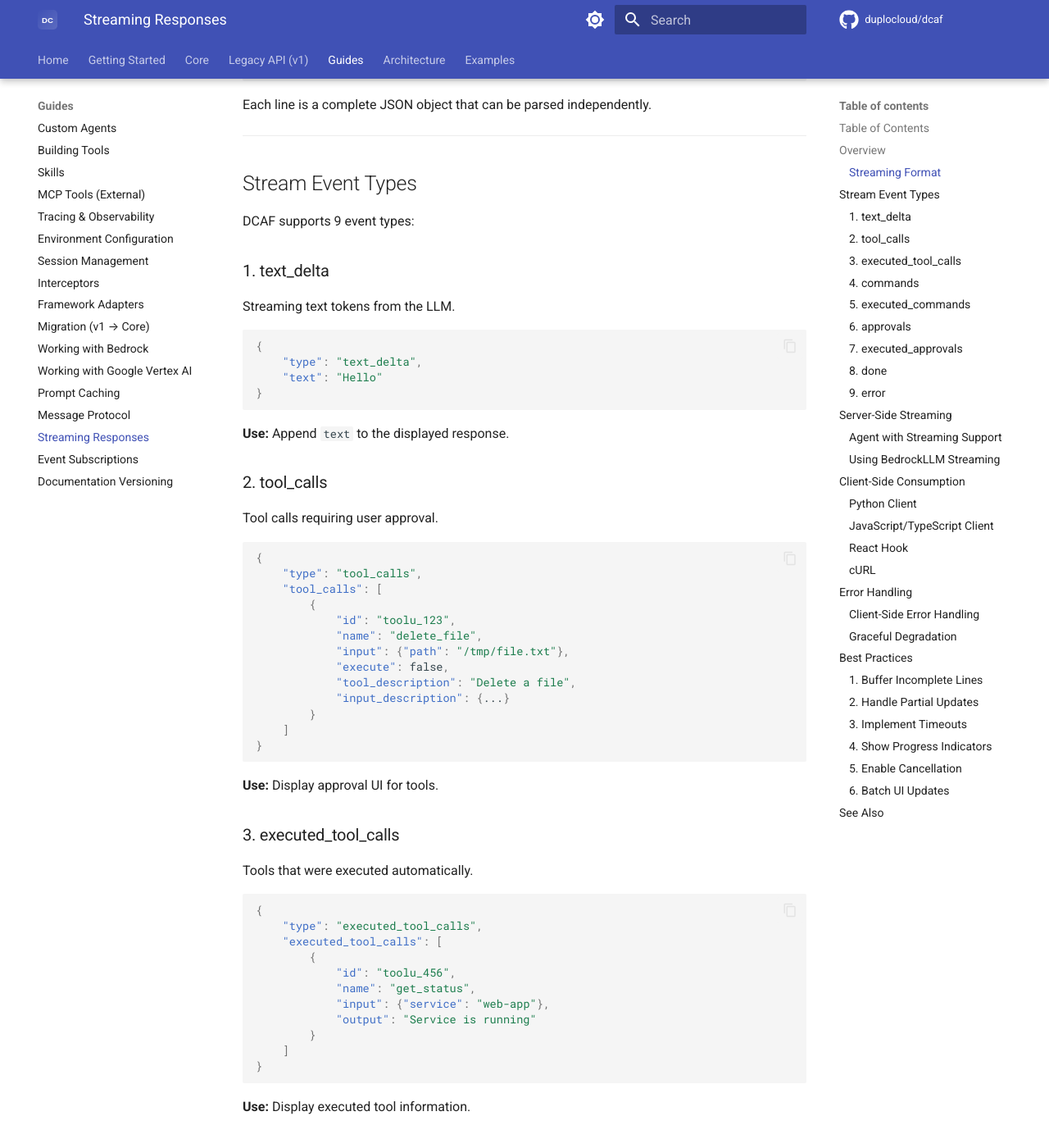
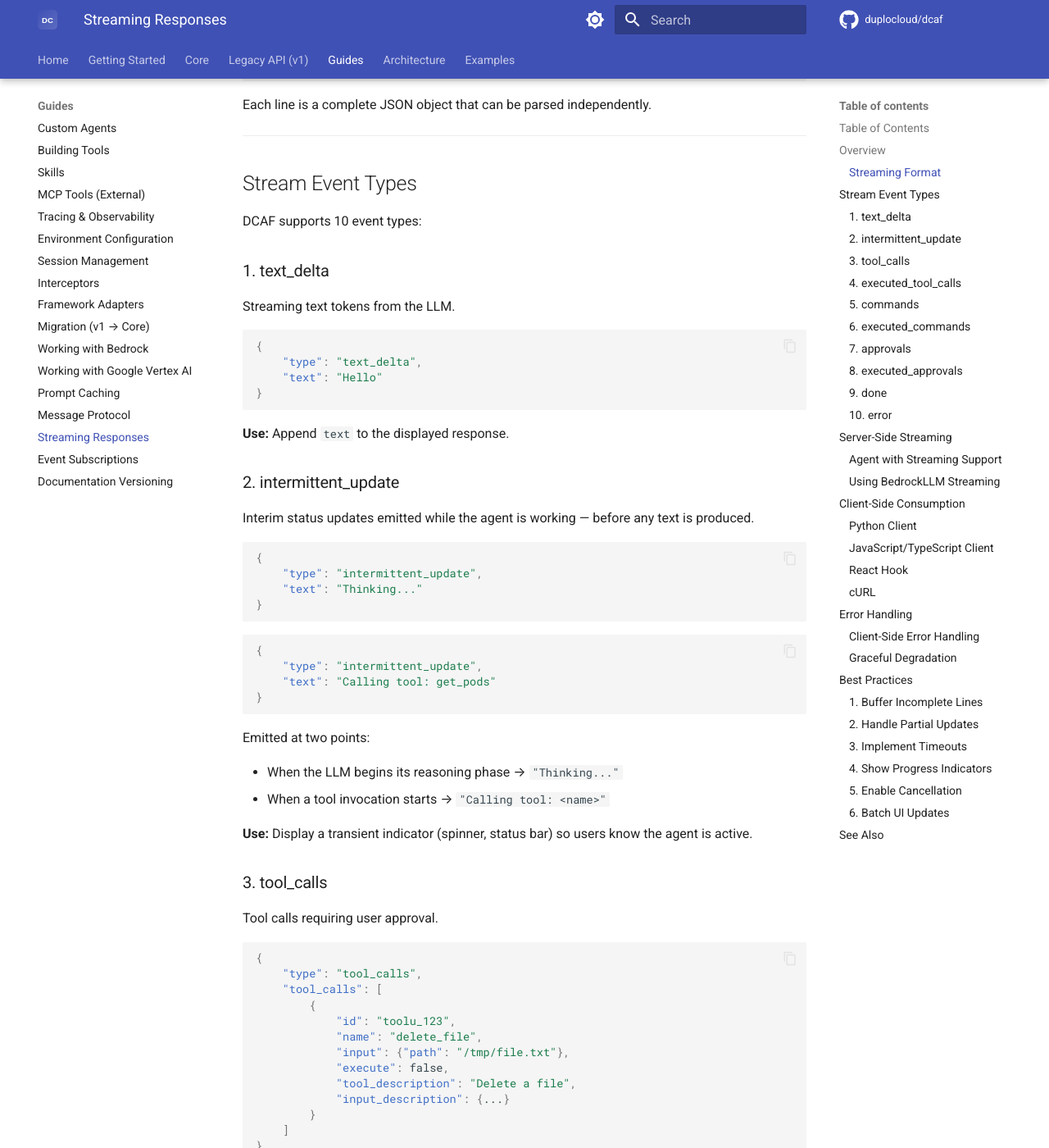
Before and after one commit to duplocloud/dcaf, an MkDocs documentation site: the page built from docs/guides/streaming.md, in a window 1280 px wide and 1400 px high, scrolled down 1039 px. Shown: the whole window at 82% size. Built offline with MkDocs 1.6.1 and Material for MkDocs 9.7.7, drawn with Linux system fonts in a browser that asks for light colours; comment, search, counter and statistics services are not loaded; some of the changed text lies outside the part shown.

Commit message:
feat: add IntermittentUpdateEvent for streaming status updates
Surface reasoning and tool-call activity as a new stream event type
`intermittent_update` with a `text` field. Emitted when the LLM begins
its reasoning phase ("Thinking...") and when a tool invocation starts
("Calling tool: <name>"). Events are UI-only signals — never accumulated
into response text or conversation history.

Co-Authored-By: Claude Sonnet 4.6 <noreply@anthropic.com>

````diff
--- a/docs/guides/streaming.md
+++ b/docs/guides/streaming.md
@@ -40,7 +40,7 @@ Each line is a complete JSON object that can be parsed independently.
 
 ## Stream Event Types
 
-DCAF supports 9 event types:
+DCAF supports 10 event types:
 
 ### 1. text_delta
 
@@ -55,7 +55,32 @@ Streaming text tokens from the LLM.
 
 **Use:** Append `text` to the displayed response.
 
-### 2. tool_calls
+### 2. intermittent_update
+
+Interim status updates emitted while the agent is working — before any text is produced.
+
+```json
+{
+    "type": "intermittent_update",
+    "text": "Thinking..."
+}
+```
+
+```json
+{
+    "type": "intermittent_update",
+    "text": "Calling tool: get_pods"
+}
+```
+
+Emitted at two points:
+
+- When the LLM begins its reasoning phase → `"Thinking..."`
+- When a tool invocation starts → `"Calling tool: <name>"`
+
+**Use:** Display a transient indicator (spinner, status bar) so users know the agent is active.
+
+### 3. tool_calls
 
 Tool calls requiring user approval.
 
@@ -97,7 +122,7 @@ Tools that were executed automatically.
 
 **Use:** Display executed tool information.
 
-### 4. commands
+### 5. commands
 
 Terminal commands for approval.
 
@@ -196,7 +221,7 @@ Stream completed successfully.
 
 **Use:** Finalize UI, enable user input.
 
-### 9. error
+### 10. error
 
 Error during streaming.
 
@@ -300,7 +325,10 @@ def stream_chat(messages: list):
             event = json.loads(line.decode('utf-8'))
             event_type = event.get("type")
 
-            if event_type == "text_delta":
+            if event_type == "intermittent_update":
+                print(f"\r[{event.get('text')}]", end="", flush=True)
+
+            elif event_type == "text_delta":
                 text = event.get("text", "")
                 accumulated_text += text
                 print(text, end="", flush=True)
@@ -385,6 +413,10 @@ async function streamChat(messages) {
                 const event = JSON.parse(line);
 
                 switch (event.type) {
+                    case 'intermittent_update':
+                        showStatus(event.text);
+                        break;
+
                     case 'text_delta':
                         accumulatedText += event.text;
                         updateDisplay(event.text);
@@ -452,6 +484,7 @@ import { useState, useCallback } from 'react';
 function useStreamingChat() {
     const [text, setText] = useState('');
     const [isStreaming, setIsStreaming] = useState(false);
+    const [status, setStatus] = useState('');
     const [toolCalls, setToolCalls] = useState([]);
     const [error, setError] = useState(null);
 
@@ -488,7 +521,11 @@ function useStreamingChat() {
                     const event = JSON.parse(line);
 
                     switch (event.type) {
+                        case 'intermittent_update':
+                            setStatus(event.text);
+                            break;
                         case 'text_delta':
+                            setStatus('');
                             setText(prev => prev + event.text);
                             break;
                         case 'tool_calls':
@@ -501,18 +538,18 @@ function useStreamingChat() {
                 }
             }
         } catch (e) {
-            setError(e.message);
+            setError(e.text);
         } finally {
             setIsStreaming(false);
         }
     }, []);
 
-    return { text, isStreaming, toolCalls, error, sendMessage };
+    return { text, isStreaming, status, toolCalls, error, sendMessage };
 }
 
 // Usage in component
 function ChatComponent() {
-    const { text, isStreaming, toolCalls, error, sendMessage } = useStreamingChat();
+    const { text, isStreaming, status, toolCalls, error, sendMessage } = useStreamingChat();
     const [input, setInput] = useState('');
 
     const handleSubmit = () => {
@@ -523,8 +560,9 @@ function ChatComponent() {
     return (
         <div>
             <div className="response">
+                {status && <div className="status-indicator">{status}</div>}
                 {text}
-                {isStreaming && <span className="cursor">▌</span>}
+                {isStreaming && !status && <span className="cursor">▌</span>}
             </div>
 
             {toolCalls.length > 0 && (
@@ -690,6 +728,7 @@ Don't assume events arrive in a specific order:
 ```javascript
 let state = {
     text: '',
+    status: '',
     toolCalls: [],
     executedTools: [],
     commands: [],
@@ -702,7 +741,11 @@ let state = {
 
 function processEvent(event) {
     switch (event.type) {
+        case 'intermittent_update':
+            state.status = event.text;
+            break;
         case 'text_delta':
+            state.status = '';  // clear status once text starts arriving
             state.text += event.text;
             break;
         case 'tool_calls':
@@ -752,17 +795,21 @@ def stream_with_timeout(messages, timeout=60):
 
 ### 4. Show Progress Indicators
 
+Use `status` events to display meaningful, real-time feedback rather than a generic spinner:
+
 ```jsx
-function StreamingResponse({ text, isStreaming }) {
+function StreamingResponse({ text, isStreaming, status }) {
     return (
         <div className="response">
-            {text}
-            {isStreaming && (
+            {status && (
                 <span className="streaming-indicator">
-                    <span className="cursor">▌</span>
-                    <span className="status">Generating...</span>
+                    <span className="spinner" />
+                    <span className="status">{status}</span>
+                    {/* e.g. "Thinking..." or "Calling tool: get_pods" */}
                 </span>
             )}
+            {text}
+            {isStreaming && !status && <span className="cursor">▌</span>}
         </div>
     );
 }
````
Also changed, not shown: other parts of docs/guides/streaming.md (+5 -5 lines), docs/core/helpdesk-protocol.md (+1 -0 lines), 4 other files.
